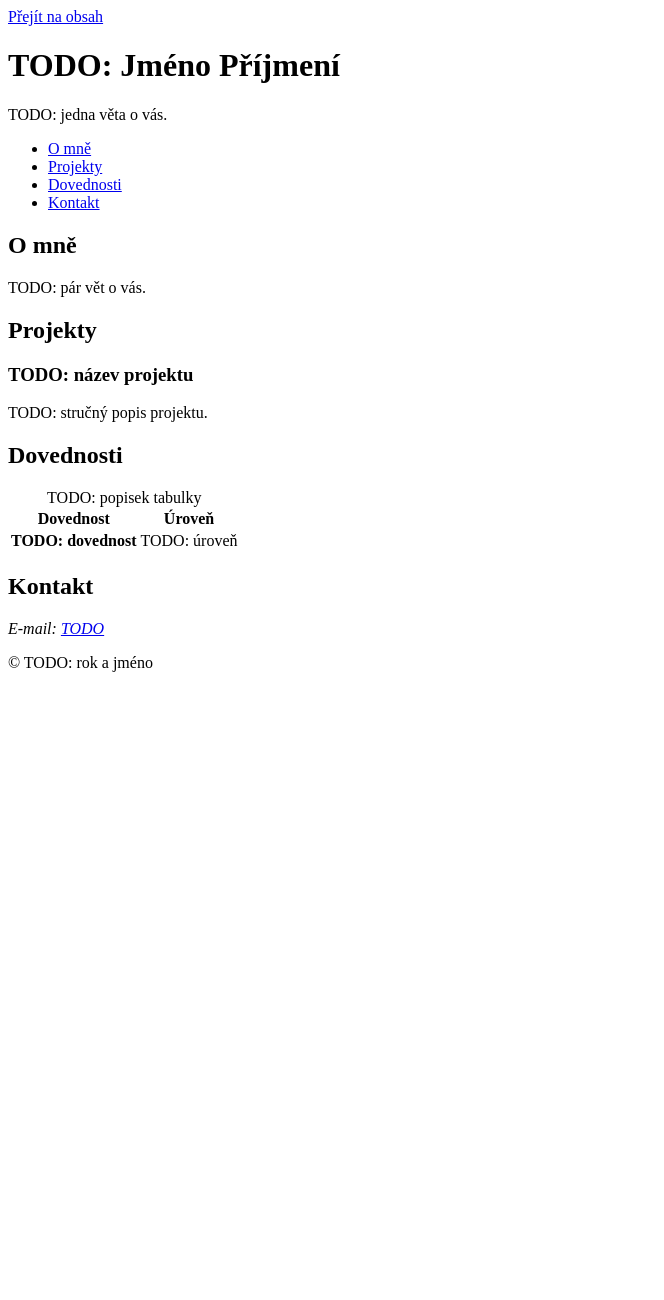
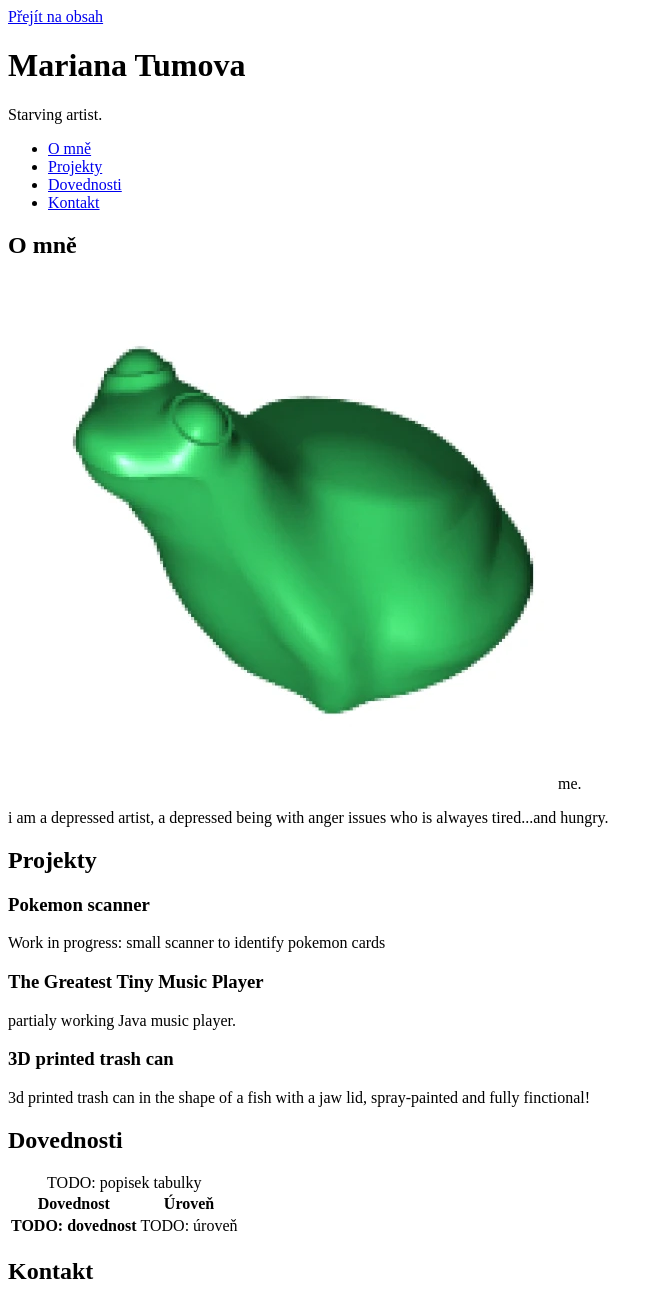
Before and after one commit to mariCAD195/osobni-stranka, a plain HTML site: page index.html in a window 1280 px wide. Shown: the top 1300 px of the page, without its empty margins (0-664 px from the left). Before the commit the page ends 800 px from the top, so only its background shows below. Drawn offline with Linux system fonts and the light colour scheme; files that its build step writes are made by us from their sources.

Commit message:
added project

```diff
--- a/index.html
+++ b/index.html
@@ -5,15 +5,15 @@
   <meta name="viewport" content="width=device-width, initial-scale=1">
   <!-- TODO (tmavý režim): po přidání tmavého schématu změňte content na "light dark" -->
   <meta name="color-scheme" content="light">
-  <title>TODO: Jméno Příjmení – osobní stránka</title>
+  <title>Mariana Tumova – osobní stránka</title>
   <link rel="stylesheet" href="css/style.css">
 </head>
 <body>
   <a class="skip-link" href="#obsah">Přejít na obsah</a>
 
   <header class="site-header">
-    <h1>TODO: Jméno Příjmení</h1>
-    <p>TODO: jedna věta o vás.</p>
+    <h1>Mariana Tumova</h1>
+    <p>Starving artist.</p>
     <nav aria-label="Hlavní navigace">
       <ul>
         <li><a href="#o-mne">O mně</a></li>
@@ -31,15 +31,24 @@
       <!-- TODO: vložte fotku nebo obrázek do složky img/, odkomentujte řádek níže
            a vyplňte výstižný alt (u čistě dekorativního obrázku alt prázdný):
       -->
-      <p>TODO: pár vět o vás.</p>
+           <figure><img src="img/legoFrog.webp">me.</figure>
+      <p>i am a depressed artist, a depressed being with anger issues who is alwayes tired...and hungry.</p>
     </section>
 
     <section id="projekty" aria-labelledby="projekty-nadpis">
       <h2 id="projekty-nadpis">Projekty</h2>
       <!-- TODO: alespoň tři položky, každá s obrázkem. Zkopírujte celý prvek article a upravte ho. -->
       <article class="card">
-        <h3>TODO: název projektu</h3>
-        <p>TODO: stručný popis projektu.</p>
+        <h3>Pokemon scanner</h3>
+        <p>Work in progress: small scanner to identify pokemon cards</p>
+      </article>
+      <article class="card">
+        <h3>The Greatest Tiny Music Player</h3>
+        <p>partialy working Java music player.</p>
+      </article>
+      <article class="card">
+        <h3>3D printed trash can</h3>
+        <p>3d printed trash can in the shape of a fish with a jaw lid, spray-painted and fully finctional!</p>
       </article>
     </section>
 
```
Also changed, not shown: img/legoFrog.webp (added).
